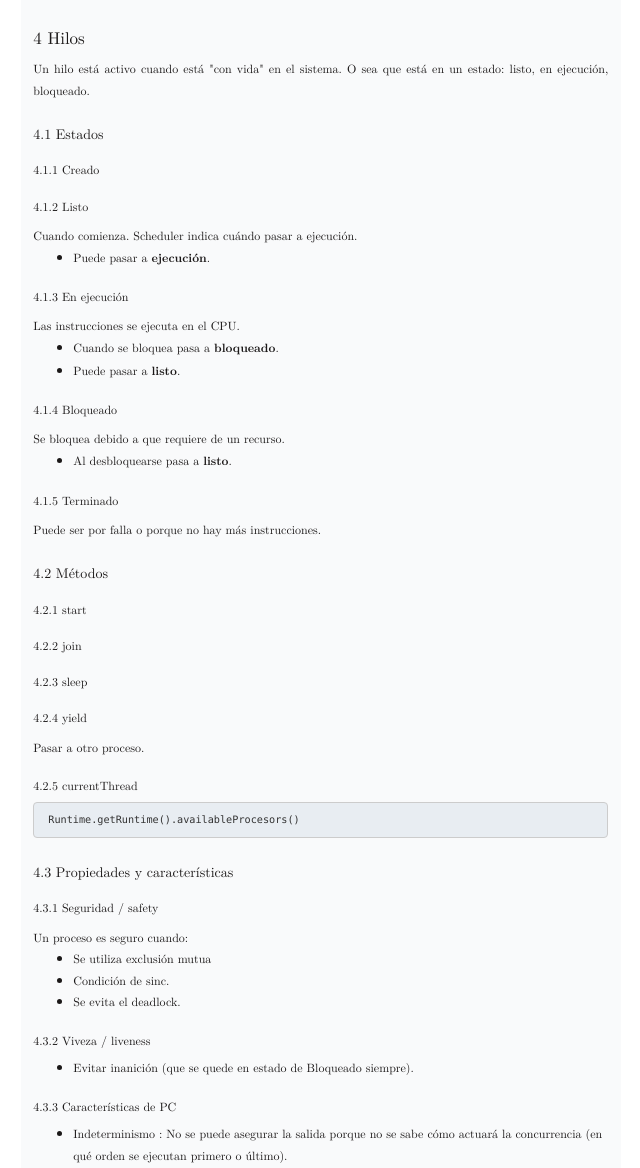
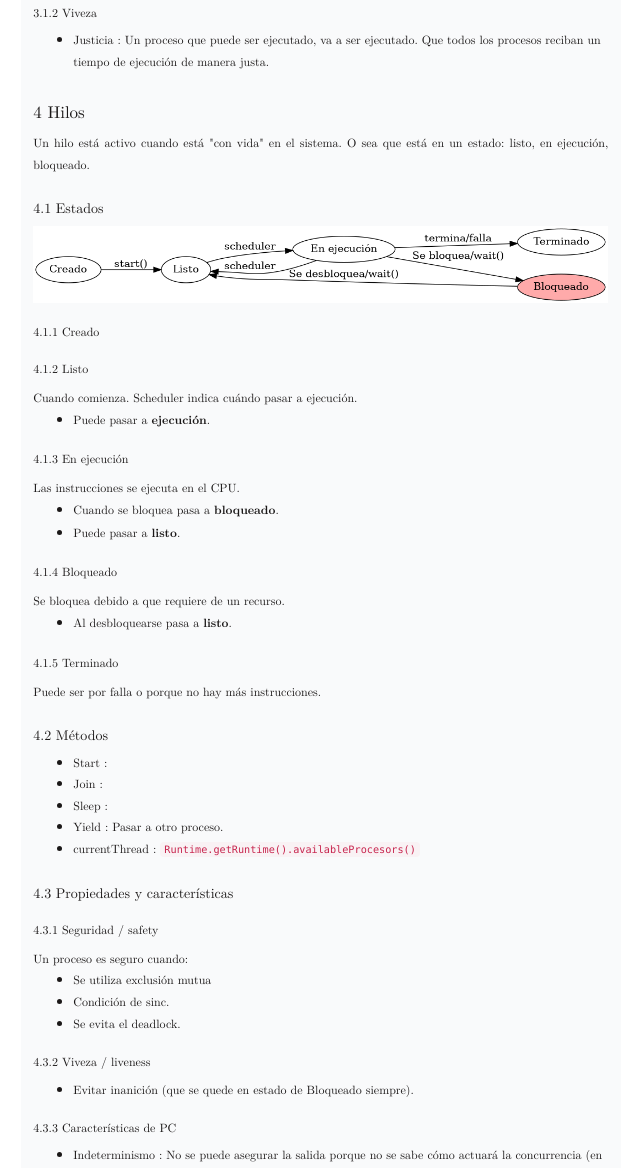
Before and after one commit to cnngimenez/apuntes-TAPC, a plain HTML site: page index.html in a window 1280 px wide. Shown: the part 1995-3163 px from the top of the page, without its empty margins (173-813 px from the left). Drawn offline with Linux system fonts and the light colour scheme.

Commit message:
Update HTML. Aumentando tamaño de imágenes Tikz.

```diff
--- a/index.html
+++ b/index.html
@@ -2,7 +2,7 @@
 <html lang="es">
 <head>
 <title>Apuntes</title>
-<!-- 2020-10-30 vie 16:50 -->
+<!-- 2020-10-30 vie 17:12 -->
 <meta charset="utf-8">
 <meta name="viewport" content="width=device-width, initial-scale=1">
 <meta name="generator" content="Org-mode">
@@ -239,15 +239,7 @@ $(function() {
 <li><a href="#sec-4-1-5">4.1.5. Terminado</a></li>
 </ul>
 </li>
-<li><a href="#sec-4-2">4.2. Métodos</a>
-<ul class="nav">
-<li><a href="#sec-4-2-1">4.2.1. start</a></li>
-<li><a href="#sec-4-2-2">4.2.2. join</a></li>
-<li><a href="#sec-4-2-3">4.2.3. sleep</a></li>
-<li><a href="#sec-4-2-4">4.2.4. yield</a></li>
-<li><a href="#sec-4-2-5">4.2.5. currentThread</a></li>
-</ul>
-</li>
+<li><a href="#sec-4-2">4.2. Métodos</a></li>
 <li><a href="#sec-4-3">4.3. Propiedades y características</a>
 <ul class="nav">
 <li><a href="#sec-4-3-1">4.3.1. Seguridad / safety</a></li>
@@ -436,7 +428,15 @@ Un hilo está activo cuando está "con vida" en el sistema. O sea que está en u
 <div id="outline-container-sec-4-1" class="outline-3">
 <h3 id="sec-4-1"><span class="section-number-3">4.1</span> Estados</h3>
 <div class="outline-text-3" id="text-4-1">
-</div><div id="outline-container-sec-4-1-1" class="outline-4">
+
+<figure>
+<p><img src="imgs/estados.png" class="img-responsive" alt="estados.png">
+</p>
+</figure>
+</div>
+
+
+<div id="outline-container-sec-4-1-1" class="outline-4">
 <h4 id="sec-4-1-1"><span class="section-number-4">4.1.1</span> Creado</h4>
 </div>
 
@@ -497,34 +497,18 @@ Puede ser por falla o porque no hay más instrucciones.
 <div id="outline-container-sec-4-2" class="outline-3">
 <h3 id="sec-4-2"><span class="section-number-3">4.2</span> Métodos</h3>
 <div class="outline-text-3" id="text-4-2">
-</div><div id="outline-container-sec-4-2-1" class="outline-4">
-<h4 id="sec-4-2-1"><span class="section-number-4">4.2.1</span> start</h4>
-</div>
-
-<div id="outline-container-sec-4-2-2" class="outline-4">
-<h4 id="sec-4-2-2"><span class="section-number-4">4.2.2</span> join</h4>
-</div>
-
-<div id="outline-container-sec-4-2-3" class="outline-4">
-<h4 id="sec-4-2-3"><span class="section-number-4">4.2.3</span> sleep</h4>
-</div>
-
-<div id="outline-container-sec-4-2-4" class="outline-4">
-<h4 id="sec-4-2-4"><span class="section-number-4">4.2.4</span> yield</h4>
-<div class="outline-text-4" id="text-4-2-4">
-<p>
-Pasar a otro proceso.
-</p>
-</div>
-</div>
-
-<div id="outline-container-sec-4-2-5" class="outline-4">
-<h4 id="sec-4-2-5"><span class="section-number-4">4.2.5</span> currentThread</h4>
-<div class="outline-text-4" id="text-4-2-5">
-<pre class="example">
-Runtime.getRuntime().availableProcesors()
-</pre>
-</div>
+<ul class="org-ul">
+<li>Start :
+</li>
+<li>Join :
+</li>
+<li>Sleep :
+</li>
+<li>Yield : Pasar a otro proceso.
+</li>
+<li>currentThread : <code>Runtime.getRuntime().availableProcesors()</code>
+</li>
+</ul>
 </div>
 </div>
 
@@ -964,7 +948,7 @@ La sala es el monitor con métodos synchronized: <code>entrar_fumar(int ingredie
 <footer id="postamble" class="">
 <div><p class="date">Fecha: 16 oct 2020</p>
 <p class="author">Autor: Christian Gimenez</p>
-<p class="date">Created: 2020-10-30 vie 16:50</p>
+<p class="date">Created: 2020-10-30 vie 17:12</p>
 <p class="creator"><a href="http://www.gnu.org/software/emacs/">Emacs</a> 27.1 (<a href="http://orgmode.org">Org-mode</a> 9.3.6)</p>
 </div>
 </footer>
```
Also changed, not shown: imgs/1.overview.png, 1 other file.
